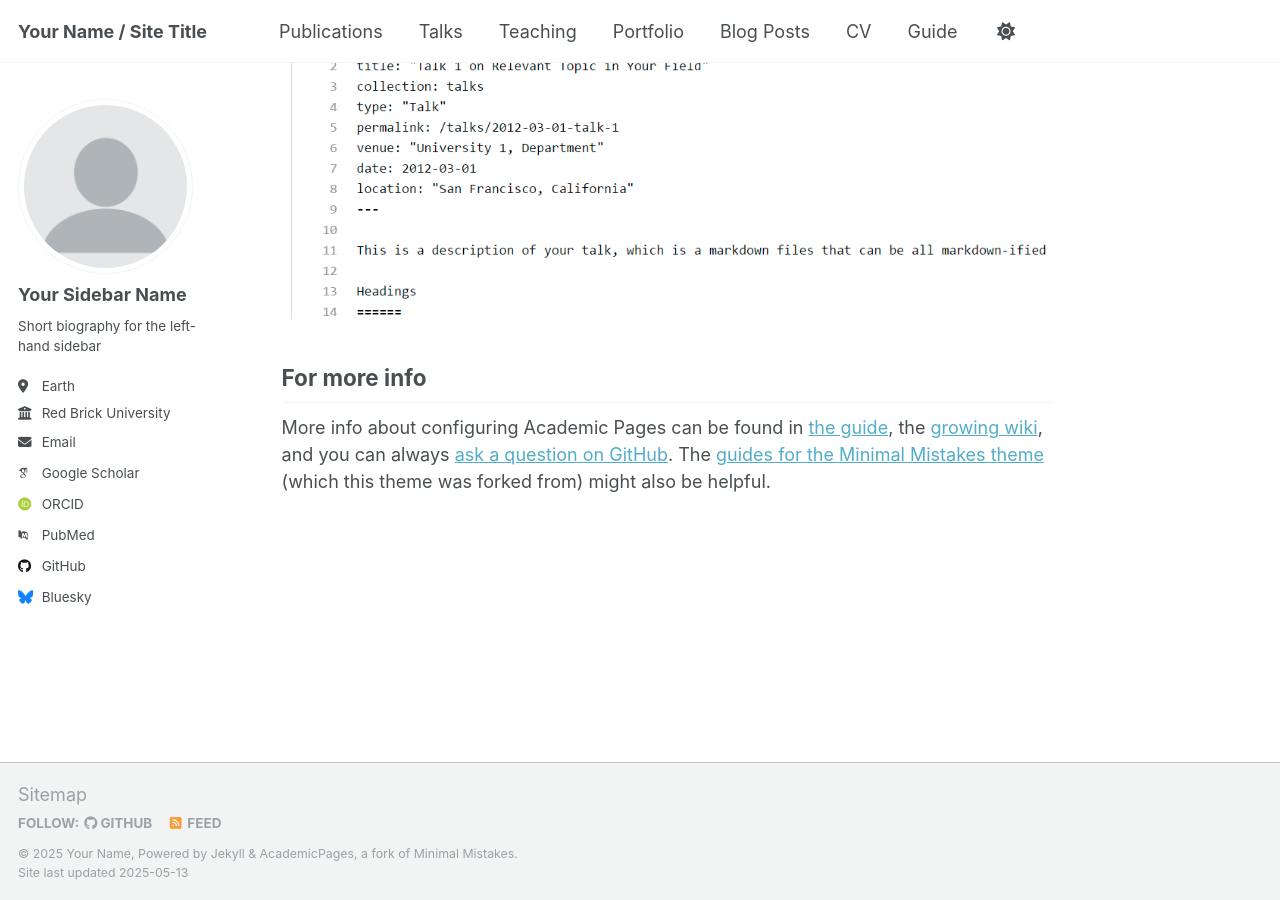
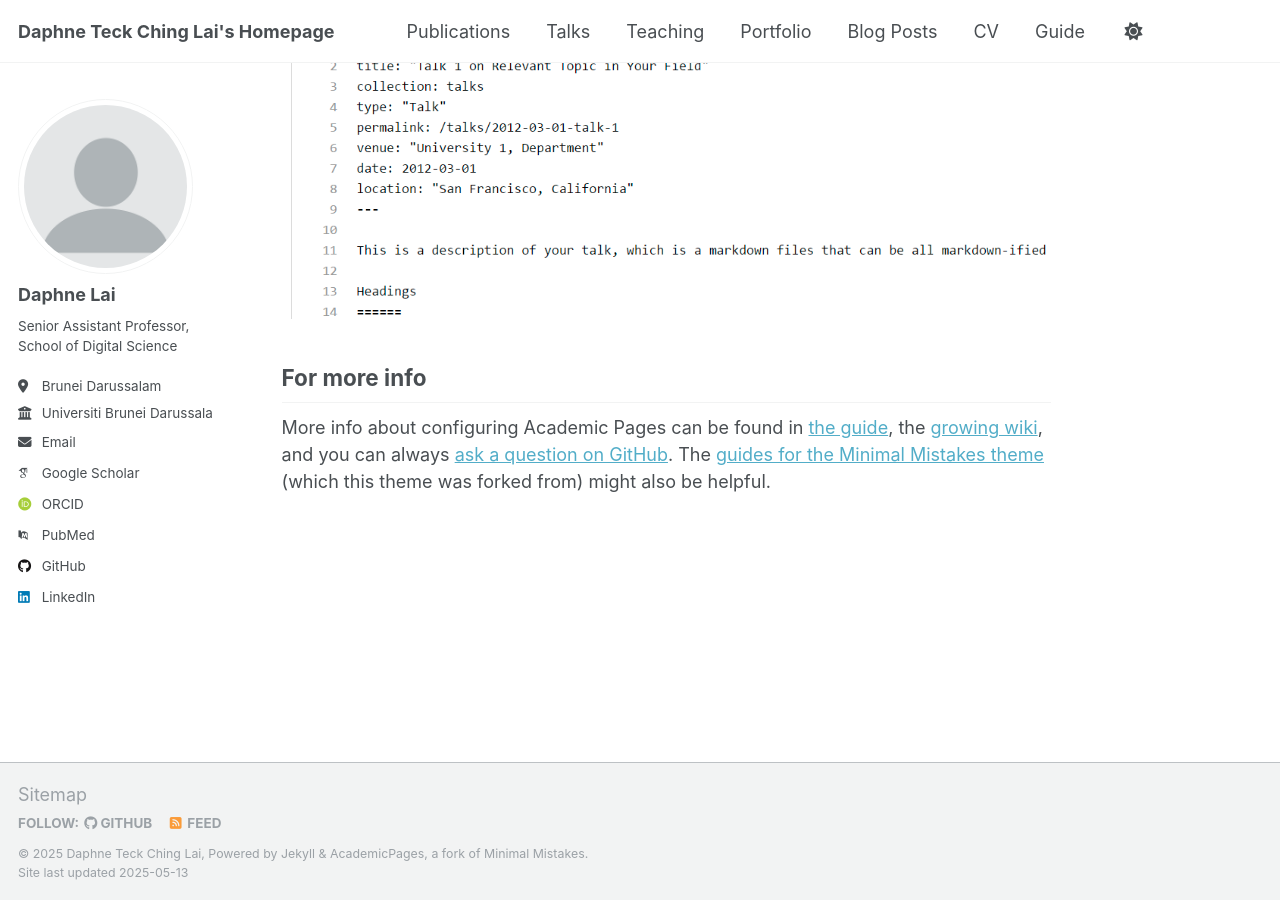
Before and after one commit to dtclai/dtclai.github.io, a Jekyll site: the page built from _pages/about.md, in a window 1280 px wide and 900 px high, scrolled down 2636 px. Built offline with Jekyll 4.4.1, drawn with Linux system fonts in a browser that asks for light colours; some web fonts are replaced.

Commit message:
Update _config.yml

```diff
--- a/_config.yml
+++ b/_config.yml
@@ -9,13 +9,13 @@
 # Basic Site Settings
 locale                   : "en-US"
 site_theme               : "default"
-title                    : "Your Name / Site Title"
+title                    : "Daphne Teck Ching Lai's Homepage"
 title_separator          : "-"
-name                     : &name "Your Name"
-description              : &description "personal description"
-url                      : https://academicpages.github.io # the base hostname & protocol for your site e.g. "https://[your GitHub username].github.io" or if you already have some other page hosted on Github then use "https://[your GitHub username].github.io/[Your Repo Name]"
+name                     : &name "Daphne Teck Ching Lai"
+description              : &description "Data Clustering and Data Science Researcher"
+url                      : https://daphne-lai.github.io # the base hostname & protocol for your site e.g. "https://[your GitHub username].github.io" or if you already have some other page hosted on Github then use "https://[your GitHub username].github.io/[Your Repo Name]"
 baseurl                  : "" # the subpath of your site, e.g. "/blog"
-repository               : "academicpages/academicpages.github.io"
+repository               : "daphne-lai/daphne-lai.github.io"
 
 # Site Author - The following control what appear as part of the author content on the side bar.
 #               If a field is blank the icon and link will not appear, otherwise it will be shown.
@@ -23,18 +23,18 @@ repository               : "academicpages/academicpages.github.io"
 author:
   # Biographic information
   avatar           : "profile.png"
-  name             : "Your Sidebar Name"
+  name             : "Daphne Lai"
   pronouns         : # example: "she/her"
-  bio              : "Short biography for the left-hand sidebar"
-  location         : "Earth"
-  employer         : "Red Brick University"
+  bio              : "Senior Assistant Professor, School of Digital Science"
+  location         : "Brunei Darussalam"
+  employer         : "Universiti Brunei Darussalam"
   uri              : # URL
   email            : "none@example.org"
 
   # Academic websites
   academia         : # URL
   arxiv            : # URL - Update with the correct link to your profile
-  googlescholar    : "https://scholar.google.com/citations?user=PS_CX0AAAAAJ"
+  googlescholar    : "https://scholar.google.co.uk/citations?hl=en&user=8ig0H_cAAAAJ"
   impactstory      : # URL
   orcid            : "http://orcid.org/yourorcidurl"
   semantic         : # URL
@@ -46,12 +46,12 @@ author:
   bitbucket        : # Username - Update with your username on the site
   codepen          : # Username
   dribbble         : # Username
-  github           : "academicpages"
+  github           : "daphne-lai"
   kaggle           : # Username
   stackoverflow    : # User number or user number and name (i.e., use "1" or "1/jeff-atwood")
 
   # Social media
-  bluesky          : "bsky.app" # Replace this with you Bluesky username
+  bluesky          : # Replace this with you Bluesky username
   facebook         : # Username
   flickr           : # Username
   foursquare       : # Username
@@ -60,7 +60,7 @@ author:
   keybase          : # Username
   instagram        : # Username
   lastfm           : # Username
-  linkedin         : # Username
+  linkedin         : "https://www.linkedin.com/in/daphneteckchinglai/"
   mastodon         : # URL
   medium           : # URL
   pinterest        : # Username
@@ -132,7 +132,7 @@ yandex_site_verification :
 
 # Social Sharing
 twitter:
-  username               : &twitter
+  username               :  # &twitter
 facebook:
   username               :
   app_id                 :
```
